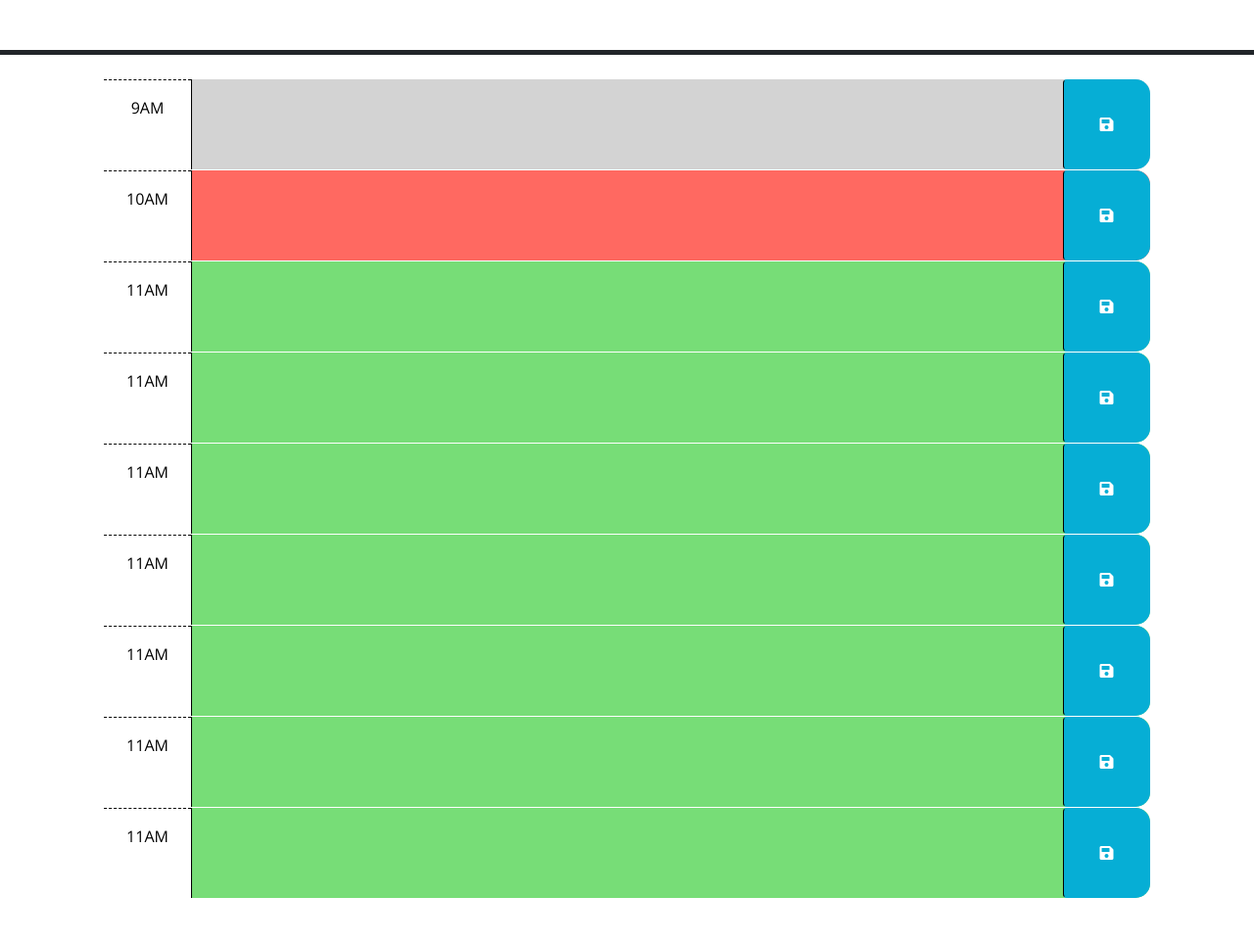
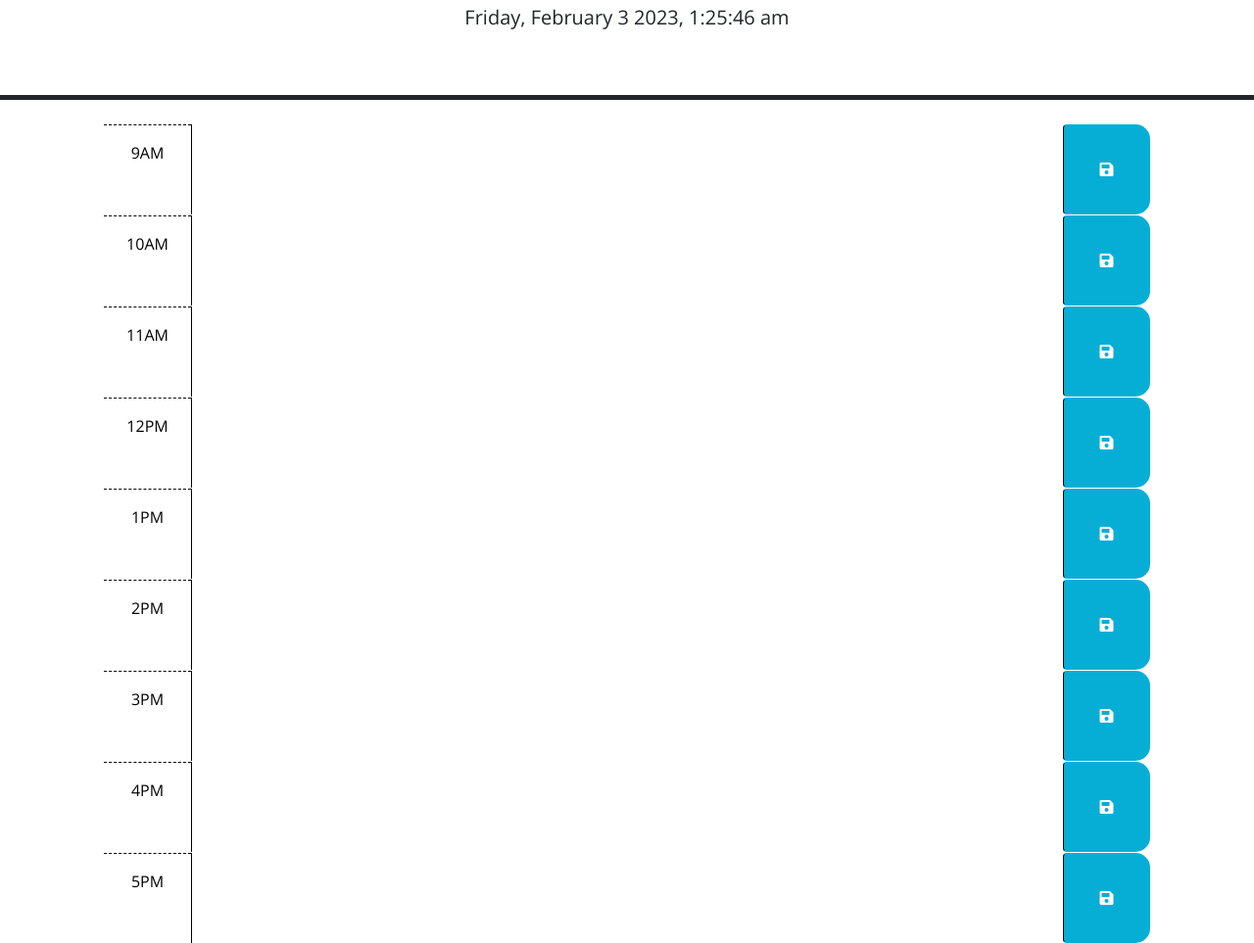
Before and after one commit to DKsolomon/Daily-Planner, a plain HTML site: page index.html in a window 1280 px wide. Shown: the part 176-1139 px from the top of the page at 98% size. Before the commit the page ends 1093 px from the top, so only its background shows below. Drawn offline with nearby package versions, Linux system fonts and the light colour scheme; files that its build step writes are made by us from their sources.

Commit message:
updated javascript, added current date to planner

```diff
--- a/assets/script.js
+++ b/assets/script.js
@@ -1,7 +1,8 @@
-// Wrap all code that interacts with the DOM in a call to jQuery to ensure that
-// the code isn't run until the browser has finished rendering all the elements
-// in the html.
+var today = dayjs().format("dddd, MMMM D YYYY, h:mm:ss a")
+$("#currentDay").text(today);
+
 $(function () {
+
   // TODO: Add a listener for click events on the save button. This code should
   // use the id in the containing time-block as a key to save the user input in
   // local storage. HINT: What does `this` reference in the click listener
--- a/index.html
+++ b/index.html
@@ -18,7 +18,7 @@
       href="https://fonts.googleapis.com/css?family=Open+Sans&display=swap"
       rel="stylesheet"
     />
-    <link rel="stylesheet" href="style.css" />
+    <link rel="stylesheet" href="./assets/style.css" />
     <title>Work Day Scheduler</title>
   </head>
 
@@ -40,7 +40,7 @@
         -->
 
       <!-- Example of a past time block. The "past" class adds a gray background color. -->
-      <div id="hour-9" class="row time-block past">
+      <div id="hour-9" class="row time-block">
         <div class="col-2 col-md-1 hour text-center py-3">9AM</div>
         <textarea class="col-8 col-md-10 description" rows="3"> </textarea>
         <button class="btn saveBtn col-2 col-md-1" aria-label="save">
@@ -49,7 +49,7 @@
       </div>
 
       <!-- Example of a a present time block. The "present" class adds a red background color. -->
-      <div id="hour-10" class="row time-block present">
+      <div id="hour-10" class="row time-block">
         <div class="col-2 col-md-1 hour text-center py-3">10AM</div>
         <textarea class="col-8 col-md-10 description" rows="3"> </textarea>
         <button class="btn saveBtn col-2 col-md-1" aria-label="save">
@@ -58,7 +58,7 @@
       </div>
 
       <!-- Example of a future time block. The "future" class adds a green background color. -->
-      <div id="hour-11" class="row time-block future">
+      <div id="hour-11" class="row time-block">
         <div class="col-2 col-md-1 hour text-center py-3">11AM</div>
         <textarea class="col-8 col-md-10 description" rows="3"> </textarea>
         <button class="btn saveBtn col-2 col-md-1" aria-label="save">
@@ -66,48 +66,48 @@
         </button>
       </div>
 
-      <div id="hour-12" class="row time-block future">
-        <div class="col-2 col-md-1 hour text-center py-3">11AM</div>
+      <div id="hour-12" class="row time-block">
+        <div class="col-2 col-md-1 hour text-center py-3">12PM</div>
         <textarea class="col-8 col-md-10 description" rows="3"> </textarea>
         <button class="btn saveBtn col-2 col-md-1" aria-label="save">
           <i class="fas fa-save" aria-hidden="true"></i>
         </button>
       </div>
 
-      <div id="hour-13" class="row time-block future">
-        <div class="col-2 col-md-1 hour text-center py-3">11AM</div>
+      <div id="hour-13" class="row time-block">
+        <div class="col-2 col-md-1 hour text-center py-3">1PM</div>
         <textarea class="col-8 col-md-10 description" rows="3"> </textarea>
         <button class="btn saveBtn col-2 col-md-1" aria-label="save">
           <i class="fas fa-save" aria-hidden="true"></i>
         </button>
       </div>
 
-      <div id="hour-14" class="row time-block future">
-        <div class="col-2 col-md-1 hour text-center py-3">11AM</div>
+      <div id="hour-14" class="row time-block">
+        <div class="col-2 col-md-1 hour text-center py-3">2PM</div>
         <textarea class="col-8 col-md-10 description" rows="3"> </textarea>
         <button class="btn saveBtn col-2 col-md-1" aria-label="save">
           <i class="fas fa-save" aria-hidden="true"></i>
         </button>
       </div>
 
-      <div id="hour-15" class="row time-block future">
-        <div class="col-2 col-md-1 hour text-center py-3">11AM</div>
+      <div id="hour-15" class="row time-block">
+        <div class="col-2 col-md-1 hour text-center py-3">3PM</div>
         <textarea class="col-8 col-md-10 description" rows="3"> </textarea>
         <button class="btn saveBtn col-2 col-md-1" aria-label="save">
           <i class="fas fa-save" aria-hidden="true"></i>
         </button>
       </div>
 
-      <div id="hour-16" class="row time-block future">
-        <div class="col-2 col-md-1 hour text-center py-3">11AM</div>
+      <div id="hour-16" class="row time-block">
+        <div class="col-2 col-md-1 hour text-center py-3">4PM</div>
         <textarea class="col-8 col-md-10 description" rows="3"> </textarea>
         <button class="btn saveBtn col-2 col-md-1" aria-label="save">
           <i class="fas fa-save" aria-hidden="true"></i>
         </button>
       </div>
 
-      <div id="hour-17" class="row time-block future">
-        <div class="col-2 col-md-1 hour text-center py-3">11AM</div>
+      <div id="hour-17" class="row time-block">
+        <div class="col-2 col-md-1 hour text-center py-3">5PM</div>
         <textarea class="col-8 col-md-10 description" rows="3"> </textarea>
         <button class="btn saveBtn col-2 col-md-1" aria-label="save">
           <i class="fas fa-save" aria-hidden="true"></i>
@@ -121,6 +121,6 @@
       crossorigin="anonymous"
     ></script>
 
-    <script src="script.js"></script>
+    <script src="./assets/script.js"></script>
   </body>
 </html>
```
